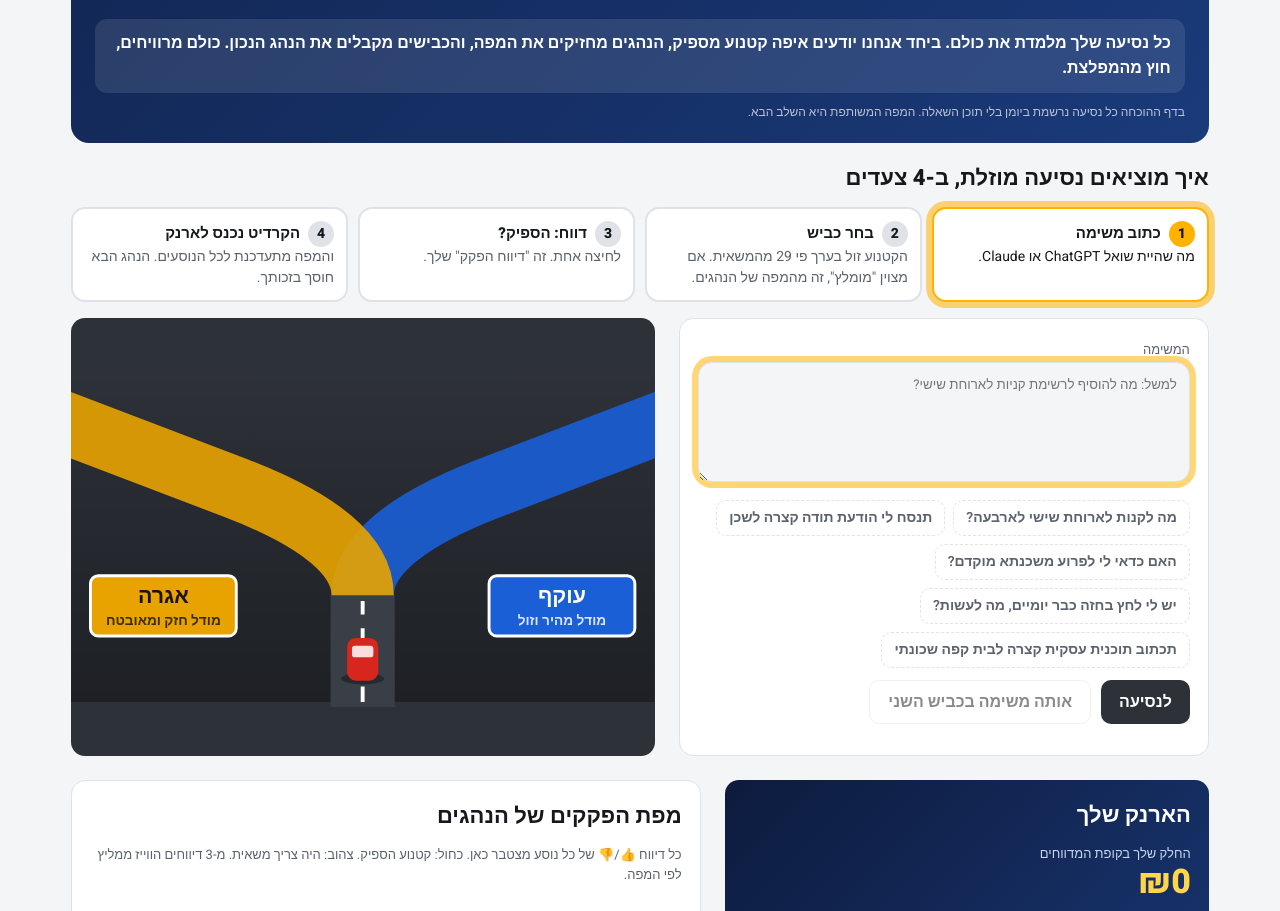
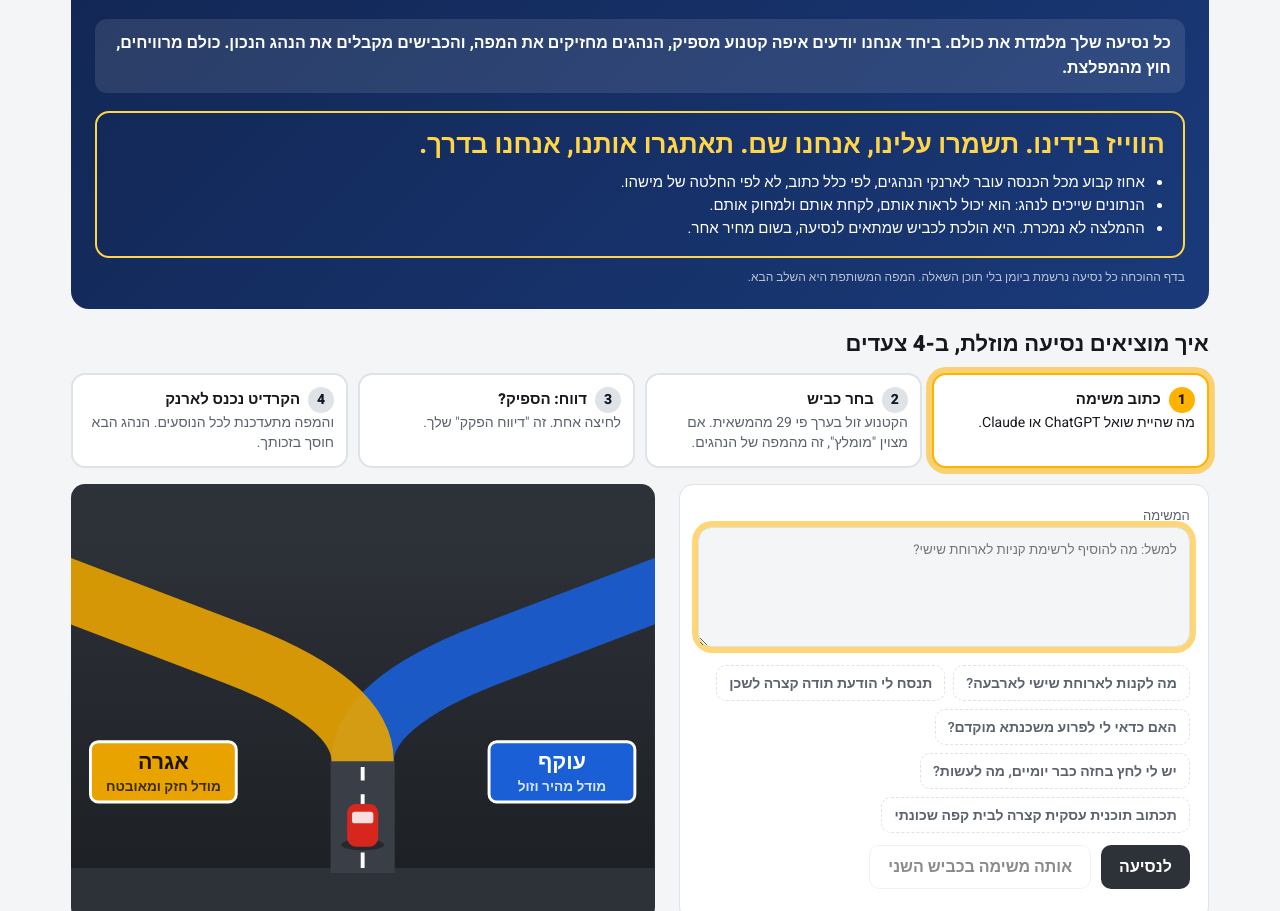
Before and after one commit to carnian-app/carnian-app.github.io, a plain HTML site: page hw/index.html in a window 1280 px wide. Shown: the part 1990-2901 px from the top of the page. Drawn offline with Linux system fonts and the light colour scheme; no server answers.

Commit message:
Add benefits section for HybridWays application
Added a new section explaining the benefits of the application and how it works.

```diff
--- a/hw/index.html
+++ b/hw/index.html
@@ -98,6 +98,7 @@ input[type=text]{font:16px inherit;font-family:inherit;flex:1;min-height:44px;pa
 .mrow{display:grid;grid-template-columns:minmax(0,1.2fr) minmax(0,1.6fr) auto;gap:10px;align-items:center;padding:8px 0;border-top:1px solid var(--line);font-size:14px}
 .mbar{height:12px;border-radius:6px;background:var(--toll);overflow:hidden}.mbar i{display:block;height:100%;background:var(--by)}
 .st{font-size:12px;font-weight:800;padding:2px 8px;border-radius:999px;white-space:nowrap}.st.go{background:var(--by);color:#fff}.st.jam{background:var(--toll);color:#1a1300}.st.wait{background:var(--line);color:var(--ink)}
+.mani .close{margin:18px 0 0;padding:16px 18px;border-radius:14px;border:2px solid #ffd54a}.mani .cl{margin:0 0 8px;font-size:clamp(20px,2.6vw,26px);font-weight:800;color:#ffd54a;line-height:1.3}.mani .close ul{margin:0;padding-inline-start:20px;font-size:14px;line-height:1.6}
 .rl{list-style:none;margin:0;padding:0;display:grid;grid-template-columns:repeat(3,minmax(0,1fr));gap:14px}.rl li{display:flex;gap:12px;align-items:flex-start}.rl b{display:block;font-size:17px;margin-bottom:2px}.rl span:not(.sg){font-size:14px;color:var(--mute);line-height:1.5}
 .sg{flex:none;width:44px;height:44px;border-radius:50%;border:4px solid var(--c);background:#fff;color:var(--c);display:grid;place-items:center;font-size:18px;font-weight:800}
 @media(max-width:900px){.rl{grid-template-columns:minmax(0,1fr) minmax(0,1fr)}}@media(max-width:600px){.rl{grid-template-columns:minmax(0,1fr)}}
@@ -146,6 +147,8 @@ input[type=text]{font:16px inherit;font-family:inherit;flex:1;min-height:44px;pa
     </ol>
     <table class="par"><thead><tr><th>ככה זה עובד בכביש</th><th>ככה זה יעבוד בכביש AI</th></tr></thead><tbody><tr><td>Waze: הנהג לא משלם על האפליקציה.</td><td>HybridWays: הנהג לא משלם על הווייז.</td></tr><tr><td>נהגים מדווחים על פקקים, וכולם נוסעים מהר יותר.</td><td>כל נסיעה מדווחת איפה קטנוע הספיק, וכולם משלמים פחות.</td></tr><tr><td>Waze ממליץ על מסלול, והנהג בוחר אם לנסוע בו.</td><td>הווייז ממליץ על עוקף או אגרה, והנהג מאשר או עוקף את ההמלצה.</td></tr><tr><td>כביש 6 גובה אגרה, ויש גם דרך עוקפת בחינם.</td><td>מודל חזק עולה ביוקר, ומודל קטן עולה כמעט כלום.</td></tr><tr><td>תחנות דלק ומסעדות משלמות כדי להופיע במפה.</td><td>עסקים משלמים כדי להופיע כשלט בכביש העוקף, ורק אם הנהג הסכים.</td></tr><tr><td>מי שמביא את התנועה מרוויח, לא מי שסלל.</td><td>הנהגים מחזיקים את מפת הנסיעות, והכבישים מקבלים תנועה נכונה במקום פקקים במשאיות.</td></tr><tr><td>גוגל משלמת לאפל כדי להיות ברירת המחדל באייפון.</td><td>הכבישים משלמים לנהגים כדי לקבל את התנועה, והכסף נכנס לארנק.</td></tr><tr><td>רישיון הנהיגה שלך הולך איתך לכל כביש.</td><td>הת"ז קרדיט שלך הולכת איתך לכל כביש AI, ואתה מחליט מה היא מספרת.</td></tr></tbody></table>
     <p class="sum">כל נסיעה שלך מלמדת את כולם. ביחד אנחנו יודעים איפה קטנוע מספיק, הנהגים מחזיקים את המפה, והכבישים מקבלים את הנהג הנכון. כולם מרוויחים, חוץ מהמפלצת.</p>
+    <div class="close"><p class="cl">הווייז בידינו. תשמרו עלינו, אנחנו שם. תאתגרו אותנו, אנחנו בדרך.</p>
+      <ul><li>אחוז קבוע מכל הכנסה עובר לארנקי הנהגים, לפי כלל כתוב, לא לפי החלטה של מישהו.</li><li>הנתונים שייכים לנהג: הוא יכול לראות אותם, לקחת אותם ולמחוק אותם.</li><li>ההמלצה לא נמכרת. היא הולכת לכביש שמתאים לנסיעה, בשום מחיר אחר.</li></ul></div>
     <p class="fine">בדף ההוכחה כל נסיעה נרשמת ביומן בלי תוכן השאלה. המפה המשותפת היא השלב הבא.</p>
   </section>
 
```
